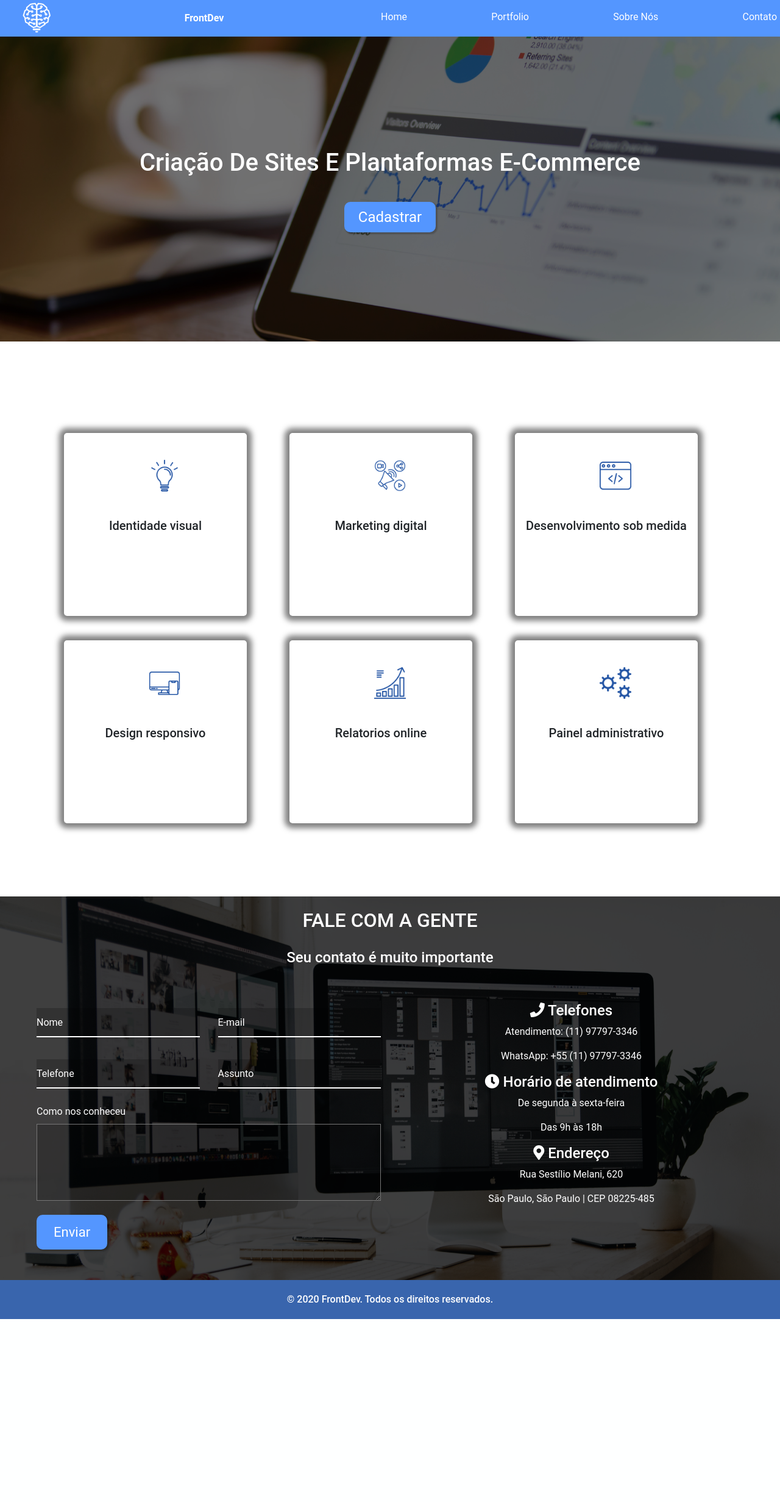
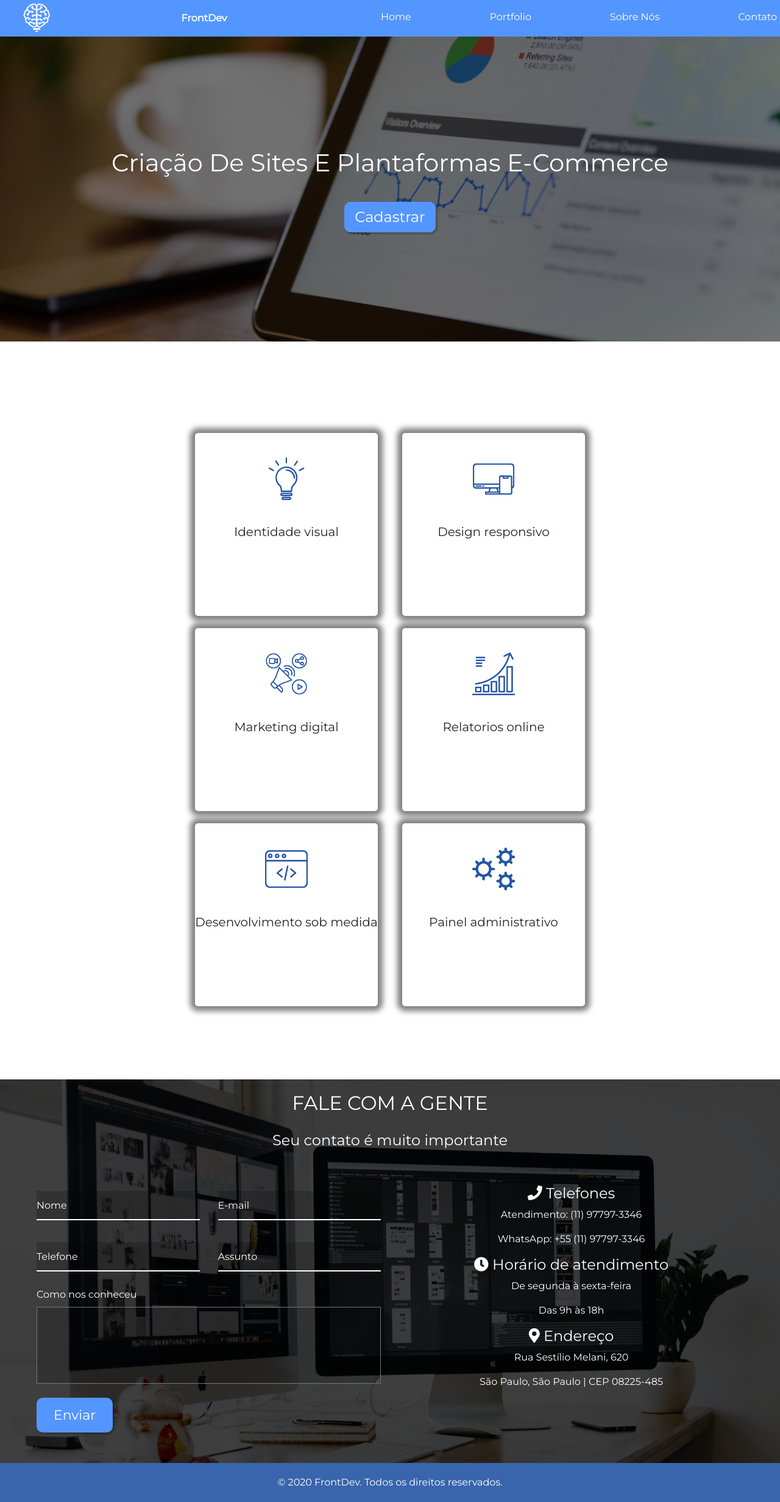
Before and after one commit to FrontDevWork/Center-Dev, a PHP site: page / in a window 1280 px wide. Shown: the whole page at 61% size. Before the commit the page ends 2163 px from the top, so only its background shows below. Run offline with PHP 8.4, Linux system fonts and the light colour scheme.

Commit message:
ajuste menu e servico

```diff
--- a/css/style.css
+++ b/css/style.css
@@ -1,30 +1,27 @@
-body {
-  font-family: 'Montserrat', sans-serif;
-}
-/* barra de menu*/
-* {
-  box-sizing: border-box;
-  transition: all 0.3s ease;
-}
-
-html,
 body {
   margin: 0;
   padding: 0;
   box-sizing: border-box;
-  font-family: "Roboto", sans-serif;
+  font-family: 'Montserrat', sans-serif;
 }
 
-img {
+/* barra de menu*/
+/* * {
+  box-sizing: border-box;
+  transition: all 0.3s ease;
+} */
+
+.img-logo {
   width: 60px;
   height: 60px;
-  padding: 4px;
+  padding: 5px;
   margin-left: 30px;
 }
 
 ul {
   list-style: none;
 }
+
 .menu-nav {
   width: 100%;
   max-width: 1590px;
@@ -45,6 +42,7 @@ header {
   justify-content: space-between;
   background: #5496ff;
 }
+
 .open-nav {
   display: none;
 }
@@ -53,6 +51,7 @@ nav {
   width: 100%;
   max-width: 700px;
 }
+
 .nome-logo {
   color: #ffffff;
 }
@@ -70,9 +69,6 @@ nav .list-menu a {
   color: #ffffff;
   text-transform: capitalize;
   padding: 5px;
-
-
-
 
 }
 
@@ -107,7 +103,13 @@ nav .list-menu a:hover::before {
 
   margin-bottom: 130px;
 }
-.principal {width: 100%; float: left; text-align: center; padding: 3% 4%;  no-repeat fixed;}
+
+.principal {
+  width: 100%;
+  float: left;
+  text-align: center;
+  padding: 3% 4%;
+}
 
 
 .buttons {
@@ -117,13 +119,24 @@ nav .list-menu a:hover::before {
   margin-top: 40px;
 }
 
-.buttons i {float: right;}
+.buttons i {
+  float: right;
+}
 
-.btn-cadastrar {width: 150px; background-color: #5496FF; transition: all 0.2s;
+.btn-cadastrar {
+  width: 150px;
+  background-color: #5496FF;
+  transition: all 0.2s;
 
   animation-name: btn-subir;
   animation-duration: 0.9s;
-  box-shadow: 2px 2px 2px 1px rgba(0, 0, 0, 0.2); font-size: 1.5em; text-align: center; cursor: pointer; border-radius: 10px; color: #fff;}
+  box-shadow: 2px 2px 2px 1px rgba(0, 0, 0, 0.2);
+  font-size: 1.5em;
+  text-align: center;
+  cursor: pointer;
+  border-radius: 10px;
+  color: #fff;
+}
 
 @keyframes btn-subir {
   0% {
@@ -174,8 +187,8 @@ nav .list-menu a:hover::before {
 
 .card-grupo {
   display: flex;
-  flex-direction: row;
-  align-items: center;
+  flex-flow: row wrap;
+  justify-content: center;
 }
 
 .card-servico {
@@ -192,15 +205,13 @@ nav .list-menu a:hover::before {
 }
 
 .card-servico div {
-  display: flex;
-  justify-content: center;
-}
-
-.card-servico .card-img {
-  padding: 40px 0;
+  text-align: center;
 }
 
 .card-img img {
+  padding: 40px 0;
+  width: 70px;
+  height: auto;
   object-fit: contain;
   object-position: center;
 }
@@ -214,6 +225,7 @@ nav .list-menu a:hover::before {
   background-position: center center;
   background-size: cover;
 }
+
 /* Contato */
 .contato {
   text-align: center;
@@ -270,11 +282,14 @@ button.btn.btn-contato {
   transition: .2s ease-in-out;
   box-sizing: border-box;
 }
-textarea, input {
+
+textarea,
+input {
   width: 100%;
   background: rgba(0, 0, 0, 0.2);
 
 }
+
 .textarea-container label {
   color: #fff;
   display: flex;
@@ -297,6 +312,7 @@ textarea, input {
   border-bottom: 2px solid #5496FF;
 
 }
+
 .textarea-container textarea:focus {
   border: 1px solid #5496FF;
   box-shadow: 0 0 10px rgba(84, 150, 255, 0.7)
@@ -309,6 +325,7 @@ textarea, input {
   top: -35px;
   pointer-events: none;
 }
+
 button.btn-formulario {
   border: solid 2px;
   padding: 20px 100px;
@@ -332,6 +349,7 @@ button.btn-formulario:hover {
   width: 100%;
   height: auto;
 }
+
 .footer p {
   margin: 20px 0;
   color: #fff;
@@ -362,15 +380,18 @@ button.btn-formulario:hover {
     height: 100%;
     background: #5496ff;
   }
+
   nav .list-menu {
     flex-direction: column;
     margin: 0;
     padding: 60px 0 0 0;
   }
+
   nav .list-menu a {
     display: block;
     margin-bottom: 20px;
   }
+
   .open-nav {
     position: relative;
     display: block;
@@ -379,6 +400,7 @@ button.btn-formulario:hover {
     z-index: 3;
 
   }
+
   .open-nav .line {
     position: absolute;
     width: 100%;
@@ -397,16 +419,14 @@ button.btn-formulario:hover {
     transform: translateY(-50%);
 
   }
+
   .open-nav .line.line_3 {
     bottom: 0;
   }
 
-  button.open-nav .line.line_2 {
+  button.open-nav .line.line_2 {}
 
-
-}
-
-  nav.menu.active  {
+  nav.menu.active {
     left: 0;
   }
 }
--- a/header.php
+++ b/header.php
@@ -20,18 +20,17 @@
 
 
     <section class="menu-nav">
-         <div class="content-header">
+        <div class="content-header">
 
-
-            <img src="img/logo-branco.png" alt="">
+            <img src="img/logo-branco.png" alt="Logo" class="img-logo">
             <div class="nome-logo">
             <b>FrontDev</b>
             </div>
             <button class="open-nav">
 
-              <span class="line line_1"></span>
-              <span class="line line_2"></span>
-              <span class="line line_3"></span>
+            <span class="line line_1"></span>
+            <span class="line line_2"></span>
+            <span class="line line_3"></span>
 
             </button>
 
--- a/index.php
+++ b/index.php
@@ -21,15 +21,15 @@
 
 </section>
 
-<div class="container">
+<div class="container=fluid">
 
+    <div class="card-grupo">
         <div class="row">
-        <div class="card-grupo">
+            <div class="servico">
 
                 <div class="col-sm-4">
                     <div class="card-servico">
                         <div class="card-img">
-
                             <img src="img/idea.png">
                         </div>
                         <div class="card-content">
@@ -42,14 +42,11 @@
                 <div class="col-sm-4">
                     <div class="card-servico">
                         <div class="card-img">
-
                             <img src="img/multimedia.png">
                         </div>
                         <div class="card-content">
-
                             <h5 class="card-title">Marketing digital</h5>
                         </div>
-
                     </div>
                 </div>
                 <div class="col-sm-4">
@@ -68,7 +65,7 @@
         </div>
 
         <div class="row">
-        <div class="card-grupo">
+            <div class="servico">
 
                 <div class="col-sm-4">
                     <div class="card-servico">
@@ -110,7 +107,7 @@
                 </div>
             </div>
         </div>
-
+    </div>
 
 
 </div>
```
Lines whose indentation alone changed are shown as unchanged.
